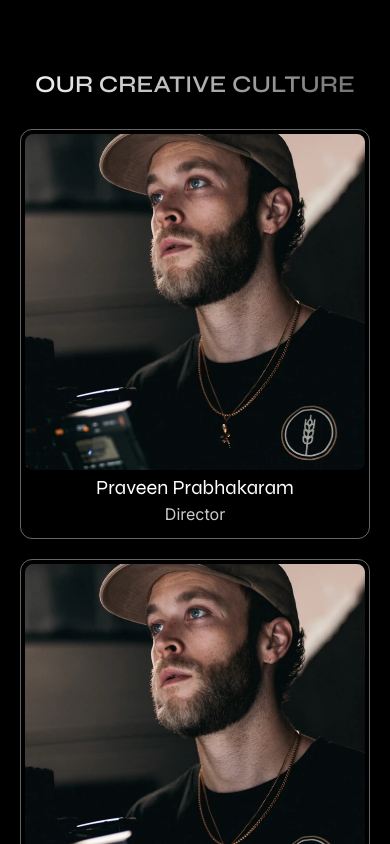
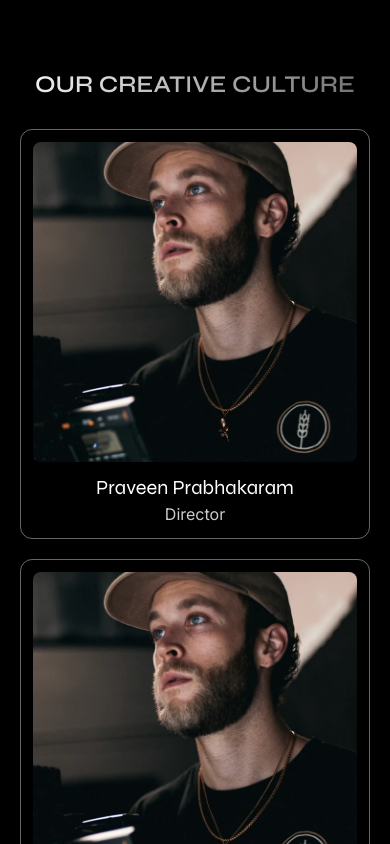
Before and after one commit to PrachiDMore/huckster, a Next.js app: page /aboutus in a window 390 px wide. Shown: the part 1740-2584 px from the top of the page. Built offline with nearby package versions, Linux system fonts and the light colour scheme.

Commit message:
team card changes and animation changes

```diff
--- a/components/Button.jsx
+++ b/components/Button.jsx
@@ -1,9 +1,9 @@
 import React from 'react'
 
-const Button = ({ text, className }) => {
+const Button = ({ text, className, type="button" }) => {
   return (
     <div className={'border border-white/50 p-1  rounded-full ' + className}>
-      <button className='bg-white/20 backdrop-blur-sm hover:bg-white/30 lg:text-base text-sm duration-300 w-full p-3 rounded-full '>{text}</button>
+      <button type={type} className='bg-white/20 backdrop-blur-sm hover:bg-white/30 lg:text-base text-sm duration-300 w-full p-3 rounded-full '>{text}</button>
     </div>
   )
 }
--- /dev/null
+++ b/components/CreationCard.jsx
@@ -0,0 +1,19 @@
+import { Syne } from 'next/font/google'
+import Link from 'next/link'
+import React, { useState } from 'react'
+
+const syne = Syne({ subsets: ['latin'] })
+const CreationCard = () => {
+	const [play, setPlay] = useState(false)
+	return (
+		<Link onMouseEnter={() => setPlay(true)} onMouseLeave={() => setPlay(false)} href={'/creation'} className='group/creation lg:col-span-8 cols-span-1 h-96 overflow-hidden duration-150 rounded-3xl relative border border-white/30 '>
+			{!play ? <img className='object-center h-full w-full object-cover' src='https://framerusercontent.com/images/8B7sYF56wceOr6bVtMHU3R29WvM.jpg' /> :
+				<video autoPlay controls={false} className='absolute top-0 left-0 object-center h-full w-full object-cover' src='https://framerusercontent.com/assets/t3oWwHTiHPdqvISgXglF9dJecA.mp4' />}
+			<div className='p-6 h-full w-full bg-gradient-to-b flex flex-col justify-end from-black/80 via-black/10 to-black/30 group-hover/creation:bg-black/50 absolute top-0 left-0'>
+				<h2 className={'gradientText delay-75  relative bottom-0 left-0 lg:group-hover/creation:left-4 group-hover/creation:left-2 lg:group-hover/creation:bottom-3 group-hover/creation:bottom-2 opacity-0 group-hover/creation:opacity-100 transition-all ease-in-expo duration-700 lg:text-3xl text-xl font-semibold text-white ' + syne.className}>WAHL MEA</h2>
+			</div>
+		</Link>
+	)
+}
+
+export default CreationCard
--- a/components/TeamCard.jsx
+++ b/components/TeamCard.jsx
@@ -1,14 +1,35 @@
 import React from 'react'
-import { Inter, Syne } from 'next/font/google'
+import { Syne } from 'next/font/google'
+import { motion, useAnimation } from 'framer-motion';
+import Reveal from './Reveal';
 
-const inter = Inter({ subsets: ['latin'] })
 const syne = Syne({ subsets: ['latin'] })
 
 
 const TeamCard = () => {
+  const control = useAnimation();
   return (
-    <div className='border border-white/40 rounded-xl p-3 text-center'>
-      <img className='rounded-lg hover:grayscale w-full h-80 object-cover scale-105 hover:scale-100 transition duration-500' src="/assets/team.webp" alt="" />
+    <div onMouseEnter={() => control.set("visible")} onMouseLeave={() => control.set("hidden")} className='border border-white/40 rounded-xl p-3 text-center relative overflow-hidden'>
+      <motion.div
+        transition={{
+          ease: "easeInOut",
+          duration: 1,
+          delay: 0.2
+        }}
+        variants={{
+          hidden: {
+            top: "-332px",
+            position: "absolute",
+          },
+          visible: {
+            top: "0px",
+            position: "absolute",
+            animationDelay: "900ms"
+          }
+        }} initial={"hidden"} animate={control} className='transition-all absolute left-0 top-[-332px] h-[332px] w-full bg-white text-black z-[100]'>
+        <Reveal>asdasdjgashd gadk adasdna dhajsdhaskjdhkj</Reveal>
+      </motion.div>
+      <img className='rounded-lg hover:grayscale w-full h-80 object-cover transition duration-500' src="/assets/team.webp" alt="" />
       <h1 className={'text-xl pt-3 ' + syne.className}>Praveen Prabhakaram</h1>
       <p className='text-white/80'>Director</p>
     </div>
--- a/package.json
+++ b/package.json
@@ -9,6 +9,7 @@
     "lint": "next lint"
   },
   "dependencies": {
+    "axios": "^1.6.2",
     "framer-motion": "^10.16.4",
     "next": "14.0.1",
     "react": "^18",
@@ -17,6 +18,7 @@
     "react-intersection-observer": "^9.5.3",
     "react-player": "^2.13.0",
     "react-youtube": "^10.1.0",
+    "sonner": "^1.2.4",
     "swiper": "^11.0.4",
     "video.js": "^8.6.1"
   },
--- a/pages/_app.js
+++ b/pages/_app.js
@@ -2,12 +2,14 @@ import '@/styles/globals.css'
 import { AnimatePresence, motion } from 'framer-motion'
 import { useRouter } from 'next/router'
 import { useEffect, useRef } from 'react'
+import { Toaster } from 'sonner';
 
 export default function App({ Component, pageProps }) {
   const router = useRouter()
 
   return <AnimatePresence mode='wait'>
     <motion.div key={router.pathname} >
+      <Toaster position='top-center' expand={true} richColors theme='dark' />
       <Component {...pageProps} />
       <motion.div className='slide-in' initial={{ scaleY: 0 }} animate={{ scaleY: 0 }} exit={{ scaleY: 1 }} transition={{ duration: 1, ease: [0.22, 1, 0.36, 1] }}></motion.div>
       <motion.div className='slide-out' initial={{ scaleY: 1 }} animate={{ scaleY: 0 }} exit={{ scaleY: 0 }} transition={{ duration: 1, ease: [0.22, 1, 0.36, 1] }}></motion.div>
--- a/pages/index.jsx
+++ b/pages/index.jsx
@@ -12,6 +12,7 @@ import Link from 'next/link'
 import { motion } from 'framer-motion';
 import Reveal from '@/components/Reveal'
 import SlideReveal from '@/components/SlideReveal'
+import CreationCard from '@/components/CreationCard'
 
 const inter = Inter({ subsets: ['latin'] })
 const syne = Syne({ subsets: ['latin'] })
@@ -63,12 +64,7 @@ export default function Home() {
 				<Reveal><h1 className={'lg:text-8xl text-3xl font-semibold w-full gradientText ' + syne.className}>CREATIONS</h1></Reveal>
 				<div className='w-full flex flex-col items-center lg:gap-10 gap-7'>
 					<div className='w-full grid lg:grid-cols-12 grid-cols-1 gap-3'>
-						<Link href={'/creation'} className='group/creation lg:col-span-8 cols-span-1 h-96 overflow-hidden duration-150 rounded-3xl relative border border-white/30 '>
-							<img className='object-center h-full w-full object-cover' src='https://d135u4jtzauizi.cloudfront.net/DS_NEWSBLAST_GIF03_larger.gif' />
-							<div className='p-6 h-full w-full bg-gradient-to-b flex flex-col justify-end from-black/80 via-black/10 to-black/30 group-hover/creation:bg-black/50 absolute top-0 left-0'>
-								<h2 className={'gradientText delay-75  relative bottom-0 left-0 lg:group-hover/creation:left-4 group-hover/creation:left-2 lg:group-hover/creation:bottom-3 group-hover/creation:bottom-2 opacity-0 group-hover/creation:opacity-100 transition-all ease-in-expo duration-700 lg:text-3xl text-xl font-semibold text-white ' + syne.className}>WAHL MEA</h2>
-							</div>
-						</Link>
+						<CreationCard />
 						<div className='group/creation lg:col-span-4 cols-span-1 h-96 overflow-hidden duration-150 rounded-3xl relative border border-white/30 '>
 							<img className='object-center h-full w-full object-cover' src='https://framerusercontent.com/images/8B7sYF56wceOr6bVtMHU3R29WvM.jpg' />
 							<div className='p-6 h-full w-full bg-gradient-to-b flex flex-col justify-end from-black/80 via-black/10 to-black/30 group-hover/creation:bg-black/50 absolute top-0 left-0'>
```
Also changed, not shown: pages/contactus.jsx (+57 -18 lines), 1 other file (tests, documents, lock files or other folders).
